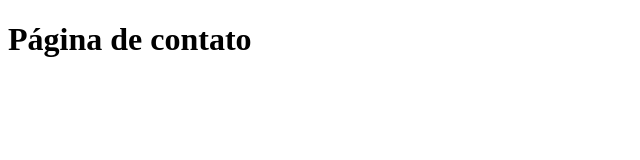
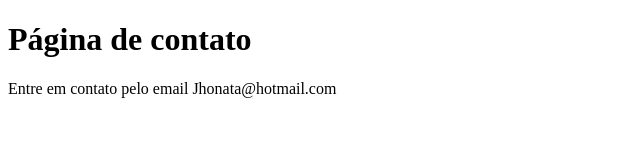
Before and after one commit to jhonatabenevides/sistema-de-cadastro, a plain HTML site: page contato.html in a window 1280 px wide. Shown: the whole page, without its empty margins (0-640 px from the left). Drawn offline with Linux system fonts and the light colour scheme.

Commit message:
Adicionando email de contato

```diff
--- a/contato.html
+++ b/contato.html
@@ -8,5 +8,6 @@
 </head>
 <body>
  <h1>Página de contato</h1>
+ <p>Entre em contato pelo email Jhonata@hotmail.com</p>
 </body>
 </html>
```
